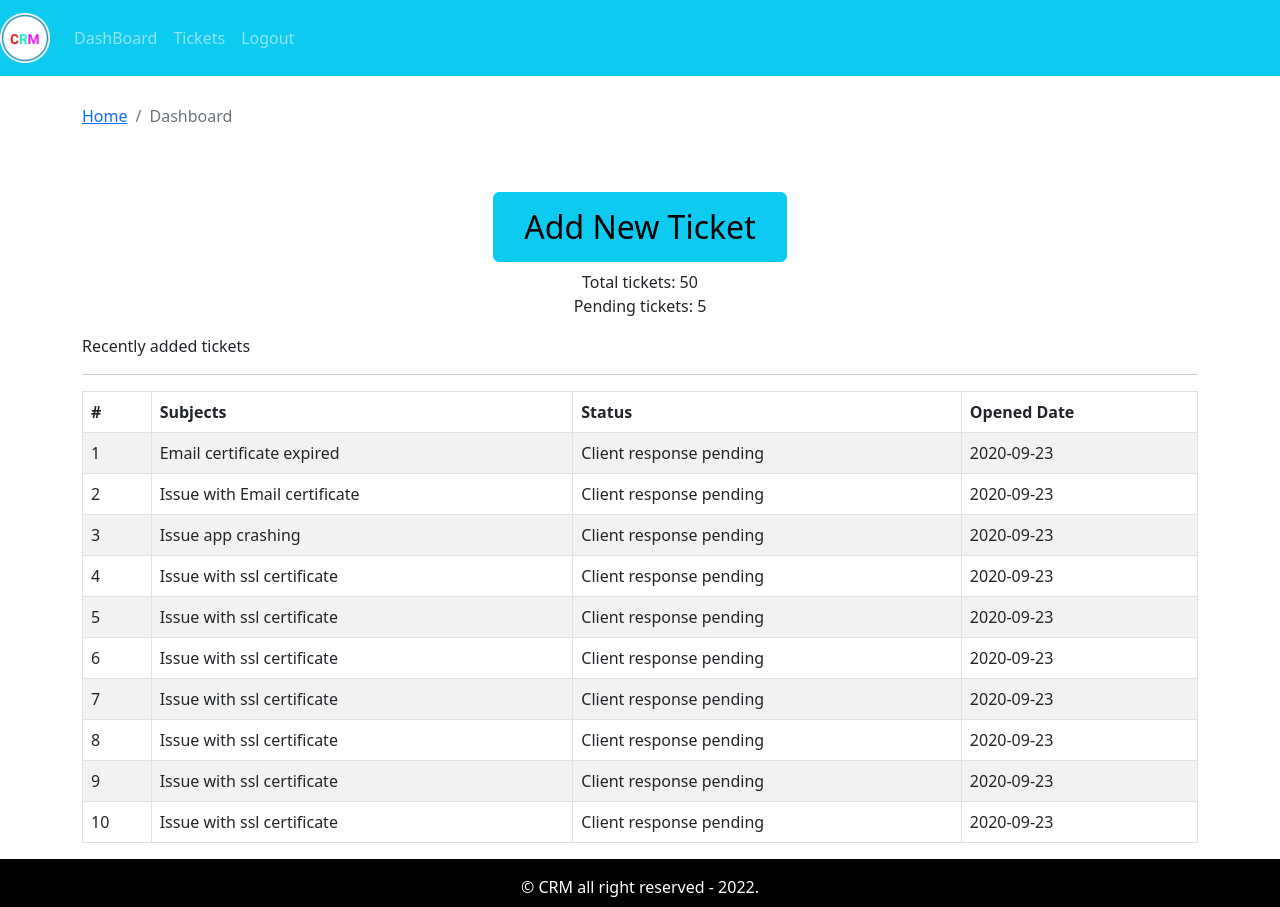
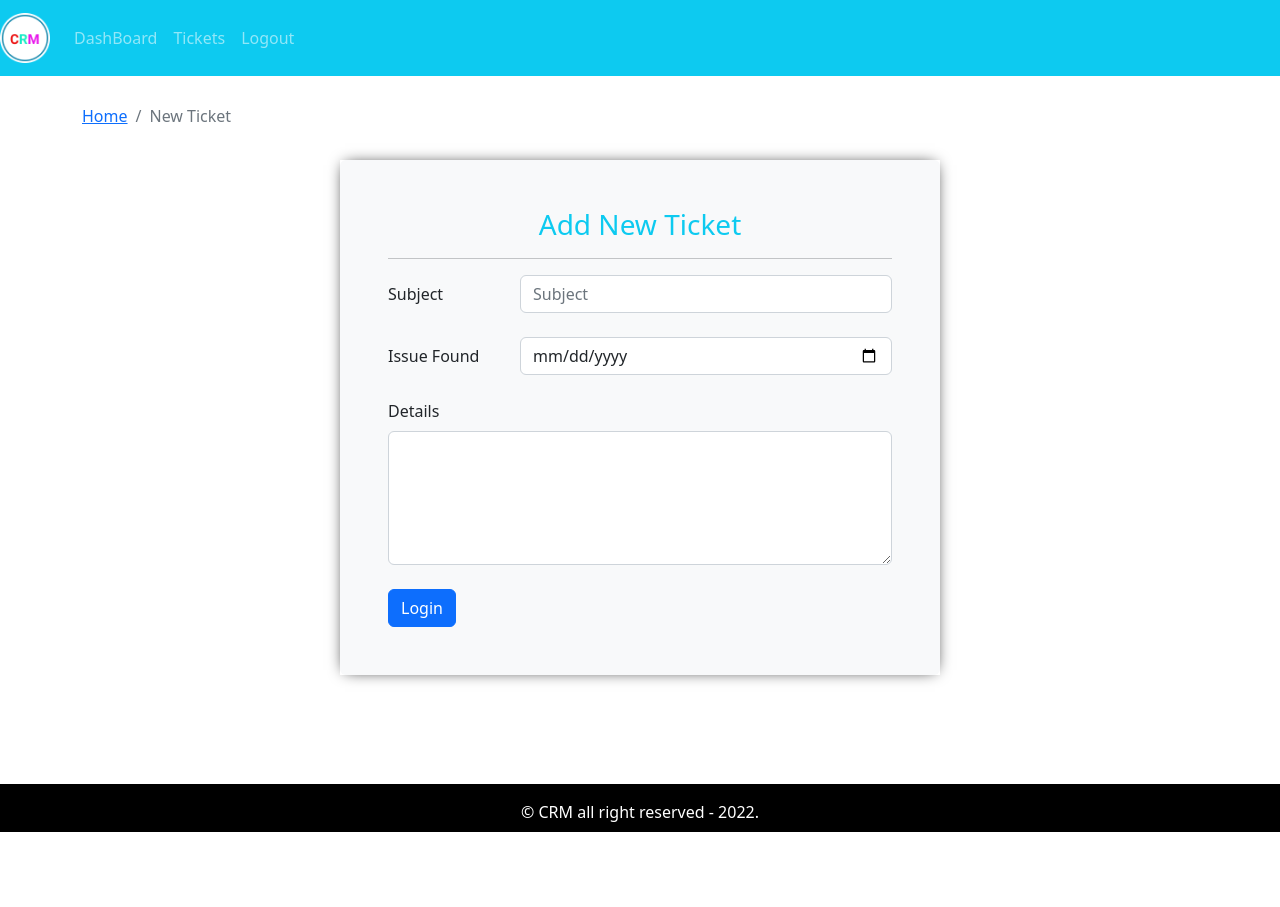
Before and after one commit to yash3886/CRM-frontend, a React (Create React App) app: page / in a window 1280 px wide. After the commit the page ends 832 px from the top, so only its background shows below. Built offline with nearby package versions, Linux system fonts and the light colour scheme.

Commit message:
add new ticket form added

```diff
--- a/src/App.js
+++ b/src/App.js
@@ -1,7 +1,7 @@
 import React from "react";
 import './App.css';
 import { DefaultLayout } from "./layout/DefaultLayout";
-import { Dashboard } from "./page/Dashboard/Dashboard.page";
+// import { Dashboard } from "./page/Dashboard/Dashboard.page";
 // import {Button} from 'react-bootstrap';
 // import { Entry } from "./page/entry/Entry.page";
 import { AddTicket } from "./page/new-ticket/AddTicket.page";
@@ -11,8 +11,8 @@ function App() {
     <div className="App">
       {/* <Entry /> */}
       <DefaultLayout>
-        <Dashboard />
-        {/* <AddTicket /> */}
+        {/* <Dashboard /> */}
+        <AddTicket />
       </DefaultLayout>
     </div>
   );
--- a/src/Components/add-ticket-form/AddTicketForm.comp.js
+++ b/src/Components/add-ticket-form/AddTicketForm.comp.js
@@ -1,12 +1,15 @@
 import React from "react";
 import { Form, Button, Row, Col } from "react-bootstrap";
 import PropTypes from 'prop-types';
-
+import "./add-ticket-form.style.css";
 
 export const AddTicketForm = ({handleOnChange, handleOnSubmit, frmDt}) => {
     console.log(frmDt);
     return (
+        <div className="mt-3 add-new-ticket">
         <div className="p-5 mb-5 bg-light rounded-2">
+            <h3 className="text-center text-info">Add New Ticket</h3>
+            <hr />
             <Form autoComplete="off" onSubmit={handleOnSubmit}>
                     <Form.Group as={Row}>
                         <Form.Label column sm={3}>Subject</Form.Label>
@@ -47,6 +50,7 @@ export const AddTicketForm = ({handleOnChange, handleOnSubmit, frmDt}) => {
                     <br />
                     <Button type="submit">Login</Button>
                 </Form>
+                </div>
         </div>
     )
 }
--- /dev/null
+++ b/src/Components/add-ticket-form/add-ticket-form.style.css
@@ -0,0 +1,6 @@
+.add-new-ticket{
+    max-width: 600px;
+    margin-left: auto;
+    margin-right: auto;
+    box-shadow: 0px 0px 15px -5px black;
+}
--- a/src/page/new-ticket/AddTicket.page.js
+++ b/src/page/new-ticket/AddTicket.page.js
@@ -5,27 +5,21 @@ import { AddTicketForm } from "../../Components/add-ticket-form/AddTicketForm.co
 
 const initialFrmDt = {
     subject: "",
-    issueDate: null,
+    issueDate: "",
     detail: "",
 };
 export const AddTicket = () => {
 
     const [frmData, setfrmData] = useState(initialFrmDt);
+    useEffect(() => {}, [frmData])
     const handleOnChange = (e) => {
         const {name, value} = e.target;
 
-        // useEffect(() => {
-        //     effect
-        //     return () => {
-        //         cleanup
-        //     }
-        // }, [input])
 
         setfrmData({
-            ...initialFrmDt,
-            [name]:value
-
-        })
+            ...frmData,
+            [name]:value,
+        });
     };
 
     const handleOnSubmit = e => {
```
